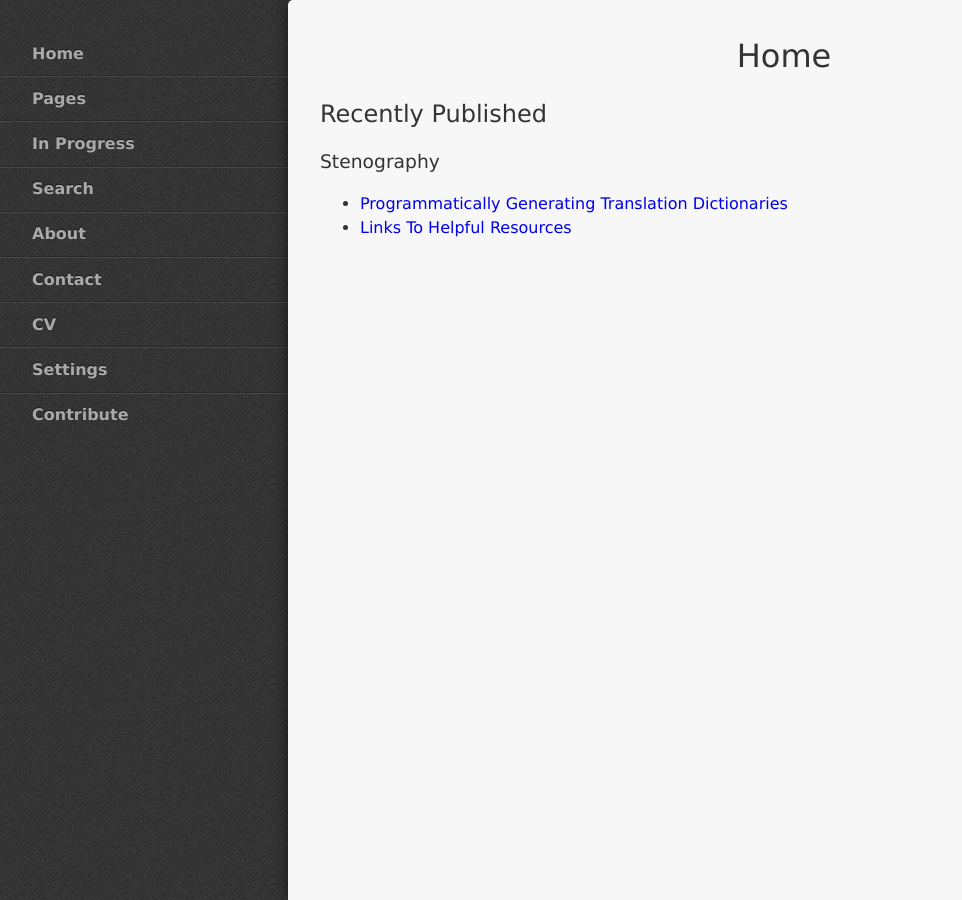
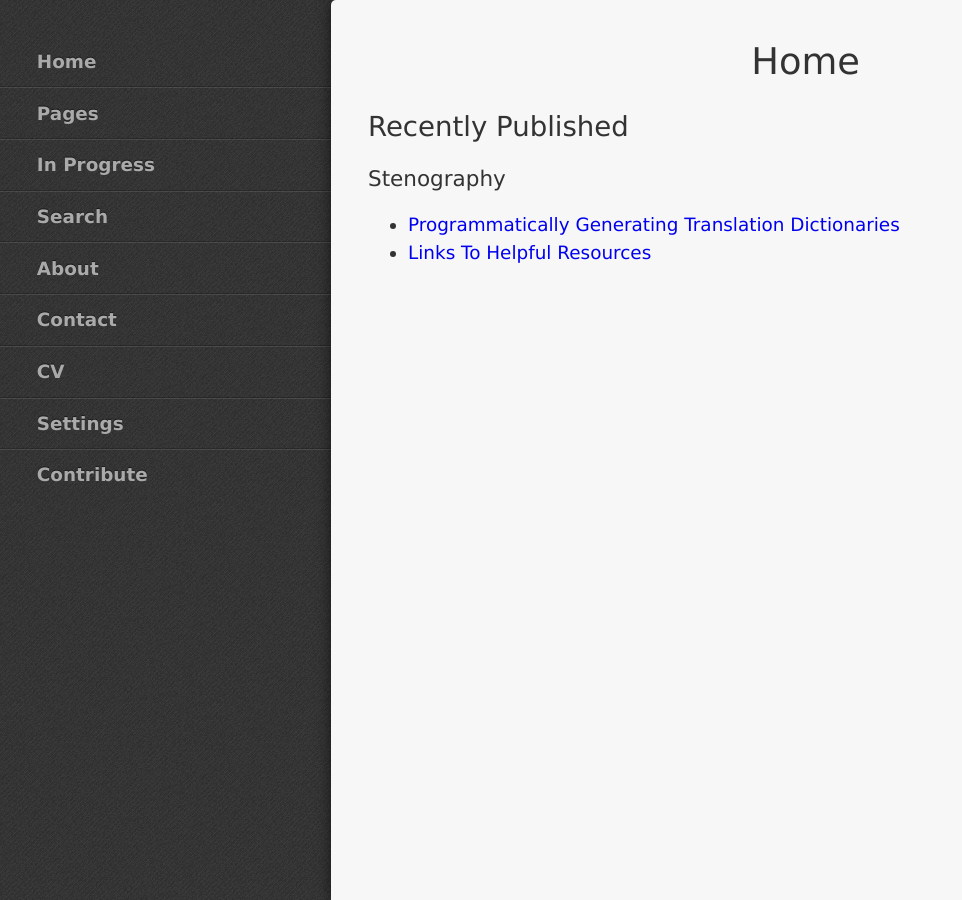
Before and after one commit to StevenTammen/StevenTammen.github.io, a Jekyll site: the page built from index.md, in a window 1280 px wide. Shown: the whole page, without its empty margins (0-962 px from the left). Built offline with Jekyll 4.4.1, drawn with Linux system fonts in a browser that asks for light colours.

Commit message:
Update stylesheet.css

```diff
--- a/assets/stylesheets/stylesheet.css
+++ b/assets/stylesheets/stylesheet.css
@@ -48,7 +48,7 @@ body {
     text-size-adjust: 100%;
     background: #444 url("debut_dark.png") repeat;
     color: #333;
-    font: 400 100%/1.5 "Verdana",sans-serif
+    font: 400 115%/1.5 "Verdana",sans-serif
 }
 
 .main {
@@ -254,6 +254,7 @@ body {
 .nav-collapse a {
     color: #aaa;
     text-decoration: none;
+    font-size: 100%;
     font-weight: 700;
     -webkit-box-sizing: border-box;
     -moz-box-sizing: border-box;
```
